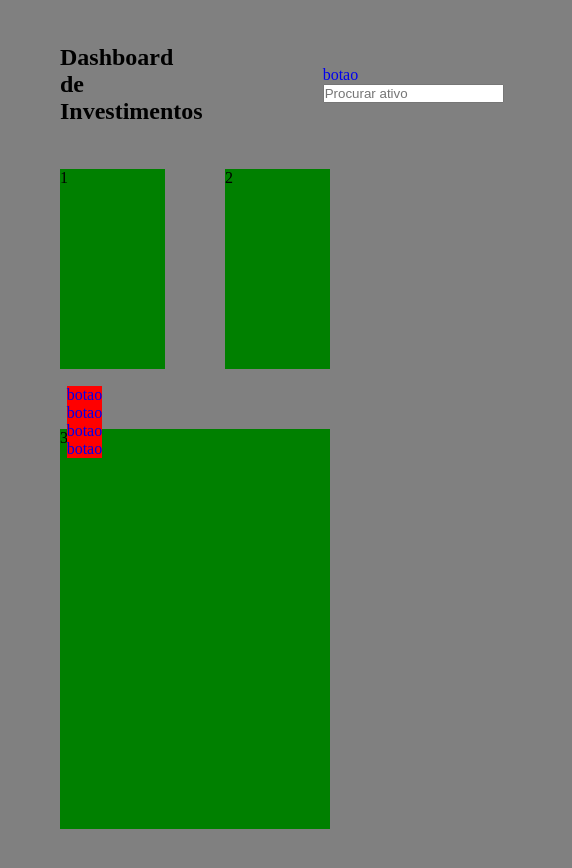
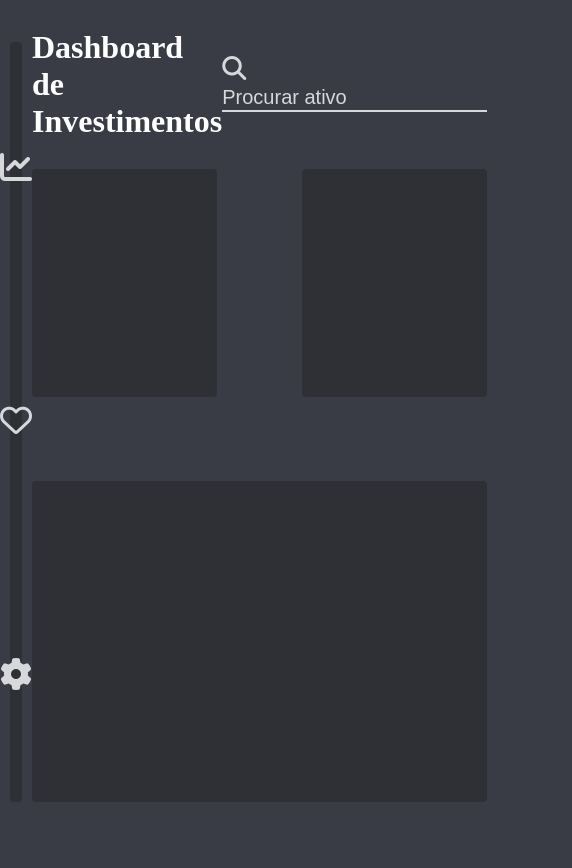
Before and after one commit to gabrielurbanin/projeto-integrador, a plain HTML site: page src/index.html in a window 390 px wide. Shown: the whole page, 572 px wide, since content can reach past the window. After the commit the page ends 844 px from the top, so only its background shows below. Drawn offline with Linux system fonts and the light colour scheme.

Commit message:
adicionei html e css nao responsivo

```diff
--- a/src/css/style.css
+++ b/src/css/style.css
@@ -1,74 +1,126 @@
 * {margin: 0; padding: 0; box-sizing: border-box;}
+*:focus {
+    outline: none;
+}
 a {text-decoration: none;}
 ul {list-style: none;}
 
-body {
-    background-color: gray;
+
+:root {
+    --bkg-color: #393c45;
+    --icon-color: #d7d8db;
 }
 
-.side-nav {
-    position: fixed;
+::placeholder {
+    color: var(--icon-color);
+}
+
+input:focus::placeholder {
+    color: transparent;
+}
+
+body {
     display: flex;
+    background-color: var(--bkg-color);
+}
+
+nav {
+    display: flex;
+    background-color: var(--bkg-color);
     flex-direction: column;
-    width: 20vh;
+    flex-grow: 2;
     height: 100vh;
     justify-content: center;
     align-items: center;
 }
 
-.menu-items {
-    background-color: red;
+.nav-icons {
     display: flex;
+    background-color: #2f3035;
+    border-radius: 1vw;
     flex-direction: column;
     justify-content: space-around;
     align-items: center;
+    width: 40%;
+    height: 90vh;
+    font-size: 32px;
 }
 
-.top-nav {
+.fa-chart-line {
+    color: var(--icon-color);
+}
+
+.fa-heart {
+    color: var(--icon-color);
+}
+
+.fa-cog {
+    color: var(--icon-color);
+}
+
+.fa-search {
+    color: var(--icon-color);
+}
+
+.container {
     display: flex;
-    flex-direction: row;
+    flex-direction: column;
+    flex-grow: 10;
+    padding-top: 5vh;
+    padding-right: 10vh;
+}
+
+header {
+    display: flex;
     justify-content: space-between;
-    height: 20vh;
+    color: white;
+    height: 10vh;
+    margin-bottom: 5vh;
+    align-items: center;
+    font-weight: bold;
 }
 
 .search-box {
-    margin: auto 60px;
+    font-size: 24px;
+    border-bottom: 2px solid var(--icon-color);
 }
 
-h2 {
-    margin: auto 60px;
+input[type=text] {
+    border: 0;
+    background-color: var(--bkg-color);
+    font-size: 20px;
+
 }
 
-.stocks-info {
-    background-color: grey;
-    height: auto;
+.content {
     display: flex;
-    flex-direction: row;
-    flex-wrap: wrap;
+    flex-direction: column;
+}
+
+section {
+    display: flex;
     justify-content: space-between;
 }
 
-.stock-up {
-    background-color: green;
-    margin-bottom: 60px;
-    margin-left: 60px;
-    margin-right: 30px;
-    flex-grow: 1;
-    height: 200px;
+#firstContent {
+    margin-bottom: 10vh;
 }
 
-.stock-down {
-    background-color: green;
-    margin-bottom: 60px;
-    margin-left: 30px;
-    margin-right: 60px;
+.stock {
     flex-grow: 1;
-    height: 200px;
+    background-color: #2f3035;
+    height: 38vh;
+    border-radius: 1vw;
 }
 
-.stock-graph {
-    background-color: green;
-    width: 100%;
-    height: 400px;
-    margin: 0 60px 60px 60px;
+.stock.half {
+    height: 27vh;
 }
+
+.stock.half:first-child {
+    margin-right: 5vh;
+}
+
+.stock.half:last-child {
+    margin-left: 5vh;
+}
--- a/src/index.html
+++ b/src/index.html
@@ -7,41 +7,55 @@
     <meta name="viewport" content="width=device-width, initial-scale=1.0">
     <title>Document</title>
     <link rel="stylesheet" href="css/style.css">
-
+    <script src="https://kit.fontawesome.com/1cd5a531a5.js" crossorigin="anonymous"></script>
 </head>
 
 <body>
 
-    <section class="side-nav">
+    <nav>
 
-        <div class="menu-items">
-            <a href="#">botao</a>
-            <a href="#">botao</a>
-            <a href="#">botao</a>
-            <a href="#">botao</a>
+        <div class="nav-icons">
+            <a class="icon" href="#"><i class="fas fa-chart-line"></i></a>
+            <a class="icon" href="#"><i class="far fa-heart"></i></a>
+            <a class="icon" href="#"><i class="fas fa-cog"></i></a>
         </div>
 
-    </section>
+    </nav>
 
-    <section class="top-nav">
+    <div class="container">
 
-        <h2>Dashboard de Investimentos</h2>
+        <header>
+
+            <h1>Dashboard de Investimentos</h1>
+
             <div class="search-box">
                 <a class="search-btn" href="#">
-                botao
+                    <i class="fas fa-search"></i>
                 </a>
                 <input class="search-txt" type="text" placeholder="Procurar ativo">
             </div>
 
-    </section>
+        </header>
 
-    <section class="stocks-info">
+        <div class="content">
 
-        <div class="stock-up">1</div>
-        <div class="stock-down">2</div>
-        <div class="stock-graph">3</div>
+            <section id="firstContent">
+
+                <div class="stock half"></div>
+                <div class="stock half"></div>
 
             </section>
 
+            <section id="secondContent">
+
+                <div class="stock"></div>
+
+            </section>
+
+        </div>
+
+    </div>
+
+
 </body>
 </html>
```
Lines whose indentation alone changed are shown as unchanged.
